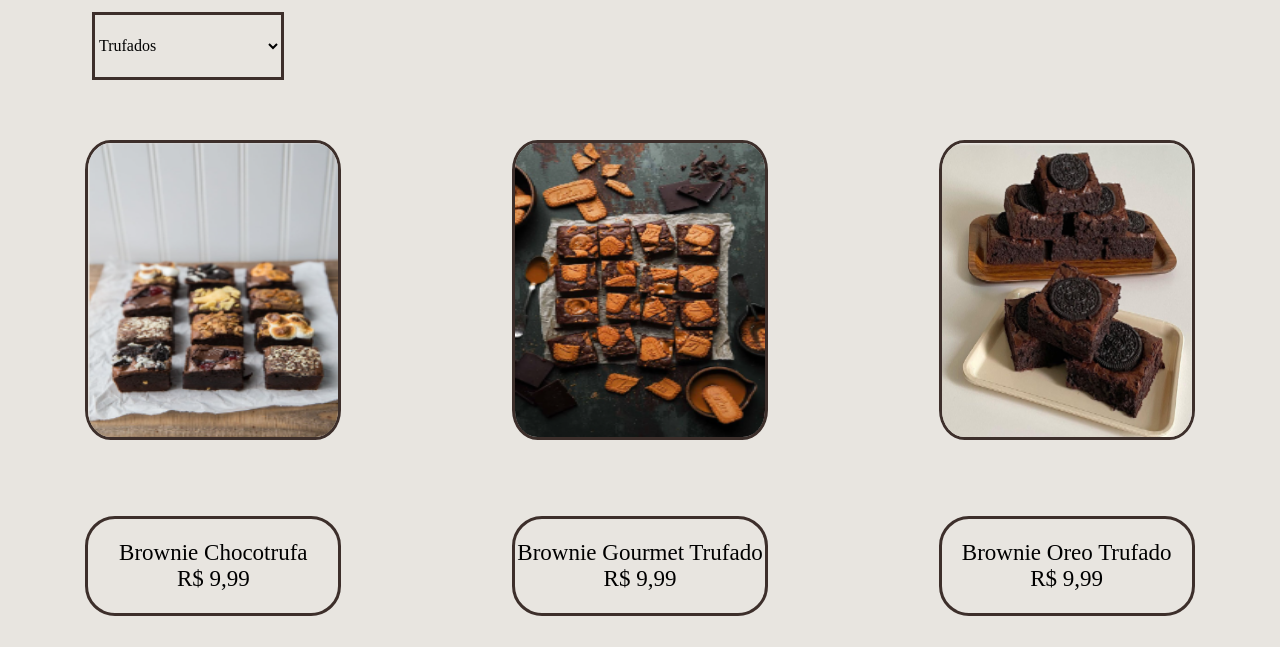
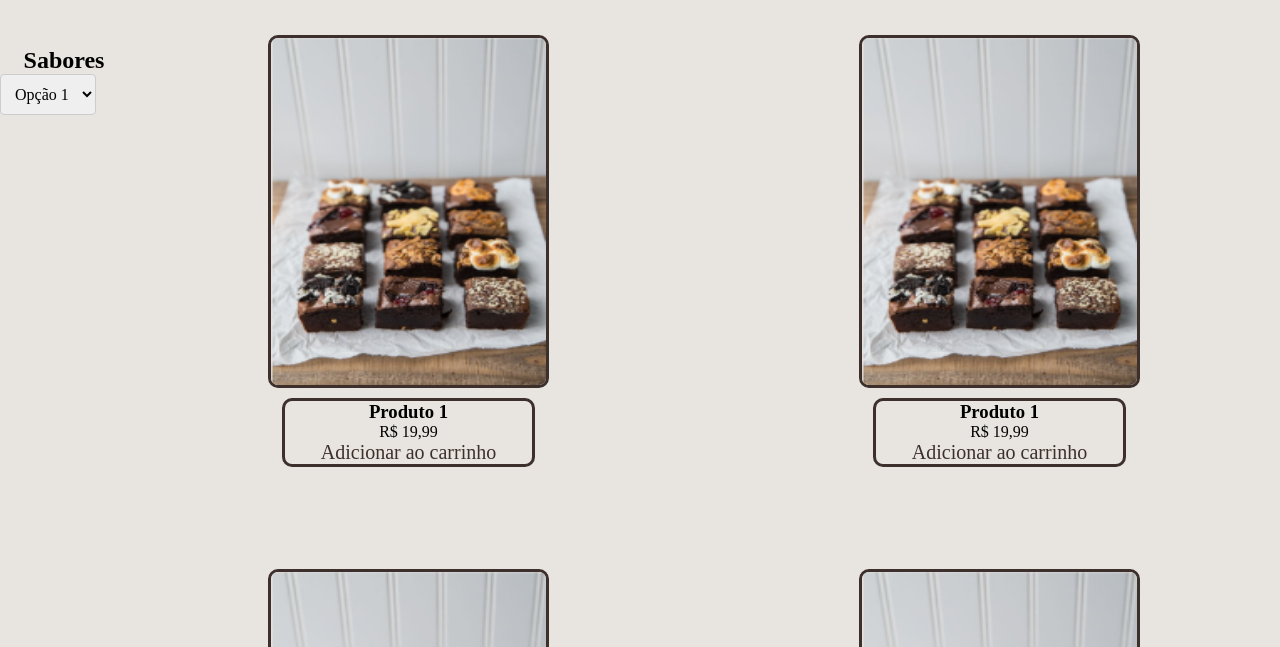
Before and after one commit to ViniciusJaeger/Projeto-BrownNow, a plain HTML site: page produtos.html in a window 1280 px wide. Shown: the part 153-800 px from the top of the page. Drawn offline with Linux system fonts and the light colour scheme.

Commit message:
produtosv2

```diff
--- a/assets/produtos.css
+++ b/assets/produtos.css
@@ -144,123 +144,75 @@ body {
 
 }
 
-section {
-    height: calc(100% - 150px);
-    width: 100%;
+.container {
+    display: grid;
+    grid-template-columns: 1fr 1fr;
+    gap: 30px;
+    margin-top: 3%;
+    flex: 1;
 }
 
-.produtoscont {
-    width: 100%;
-    height: 60%;
+.product-item {
     display: flex;
-    justify-content: space-around;
+    flex-direction: column;
     align-items: center;
+    text-align: center;
 }
 
-.seletorpai{
-    height: 15%;
-    width: 100%;
-    display: flex;
-    align-items: center;
+
+
+.product-item>img {
+    height: 70%;
+    width: 50%;
+    border: #3D2F2B 3px solid;
+    border-radius: 10px;
 }
 
-.seletor{
-    height: 70%;
-    width: 15%;
-    border: #3D2F2B solid 3px;
-    margin-left: 92px;
+.texto {
+    border: #3D2F2B 3px solid;
+    margin-top: 10px;
+    width: 45%;
+    border-radius: 10px;
 }
 
-.produto1 {
-    height: 300px;
-    width: 20%;
-    border-radius: 10%;
-    border: #3D2F2B 3px solid;
-}
-
-.produto2 {
-    height: 300px;
-    width: 20%;
-    border-radius: 10%;
-    border: #3D2F2B 3px solid;
-}
-
-.produto3 {
-    height: 300px;
-    width: 20%;
-    border-radius: 10%;
-    border: #3D2F2B 3px solid;
-}
-
-.conttexto {
-    height: 25%;
-    width: 100%;
-    display: flex;
-    justify-content: space-around;
-    align-items: center;
-}
-
-.texto1 {
-    height: 100px;
-    width: 20%;
-    border-radius: 30px;
-    border: #3D2F2B solid 3px;
-    display: flex;
-    justify-content: center;
-    font-size: 23px;
-    align-items: center;
-    flex-direction: column;
-}
-
-.texto2 {
-    height: 100px;
-    width: 20%;
-    border-radius: 30px;
-    border: #3D2F2B solid 3px;
-    display: flex;
-    justify-content: center;
-    font-size: 23px;
-    align-items: center;
-    flex-direction: column;
-}
-
-.texto3 {
-    height: 100px;
-    width: 20%;
-    border-radius: 30px;
-    border: #3D2F2B solid 3px;
-    display: flex;
-    justify-content: center;
-    font-size: 23px;
-    align-items: center;
-    flex-direction: column;
-}
-
-.imagem1{
-    height: 100%;
-    width: 100%;
-    border-radius: 9%;
-}
-
-.imagem2{
-    height: 100%;
-    width: 100%;
-    border-radius: 9%;
-}
-
-.imagem3{
-    height: 100%;
-    width: 100%;
-    border-radius: 9%
-}
-
-select {
-    height: 100%;
-    width: 100%;
-    font-size: 16px;
+.container button {
+    cursor: pointer;
+    font-size: 20px;
     background-color: #E8E5E0;
+    color: #3D2F2B;
 }
 
 option {
-    font-size: 20px;
+    font-size: 14px;
 }
+
+.texto2{
+    height: 50vh;
+    width: 10%;
+
+}
+
+.pai{
+    display: flex;
+}
+
+
+select {
+    padding: 10px;
+    font-size: 16px;
+    border: 1px solid #ccc;
+    border-radius: 4px;
+}
+
+option {
+    font-size: 14px;
+}
+
+.texto2 h1{
+    text-align: center;
+    margin-top: 50px;
+}
+
+.texto2 select{
+
+}
--- a/produtos.html
+++ b/produtos.html
@@ -44,30 +44,89 @@
             </div>
     </header>
     <section>
-        <div class="seletorpai">
-            <div class="seletor"><select>
-                    <option value="opcao1">Trufados</option>
-                    <option value="opcao2">Amendoim</option>
-                    <option value="opcao3">Maracuja</option>
-                    <option value="opcao3">Frutas Vermelhas</option>
-                    <option value="opcao3">Morango</option>
-                    <option value="opcao3">Chocolate</option>
-                </select></div>
-        </div>
-        <div class="produtoscont">
-            <div class="produto1"><img class="imagem1" src="images/brownie.png" alt=""></div>
-            <div class="produto2"><img class="imagem2" src="images/brownie2.png" alt=""></div>
-            <div class="produto3"><img class="imagem3" src="images/brownie3.png" alt=""></div>
-        </div>
-        <div class="conttexto">
-            <div class="texto1">Brownie Chocotrufa<br>
-                <p>R$ 9,99</p>
+        <div class="pai">
+            <div class="texto2">
+                <h1>Sabores</h1>
+                <select>
+                    <option value="opcao1">Opção 1</option>
+                    <option value="opcao2">Opção 2</option>
+                    <option value="opcao3">Opção 3</option>
+                </select>
             </div>
-            <div class="texto2">Brownie Gourmet Trufado<br>
-                <p>R$ 9,99</p>
-            </div>
-            <div class="texto3">Brownie Oreo Trufado<br>
-                <p>R$ 9,99</p>
+            <div class="container">
+                <div class="product-item">
+                    <img src="images/brownie.png" alt="Produto 1">
+                    <div class="texto">
+                        <h3>Produto 1</h3>
+                        <p>R$ 19,99</p>
+                        <button>Adicionar ao carrinho</button>
+                    </div>
+                </div>
+                <div class="product-item">
+                    <img src="images/brownie.png" alt="Produto 1">
+                    <div class="texto">
+                        <h3>Produto 1</h3>
+                        <p>R$ 19,99</p>
+                        <button>Adicionar ao carrinho</button>
+                    </div>
+                </div>
+                <div class="product-item">
+                    <img src="images/brownie.png" alt="Produto 1">
+                    <div class="texto">
+                        <h3>Produto 1</h3>
+                        <p>R$ 19,99</p>
+                        <button>Adicionar ao carrinho</button>
+                    </div>
+                </div>
+                <div class="product-item">
+                    <img src="images/brownie.png" alt="Produto 1">
+                    <div class="texto">
+                        <h3>Produto 1</h3>
+                        <p>R$ 19,99</p>
+                        <button>Adicionar ao carrinho</button>
+                    </div>
+                </div>
+                <div class="product-item">
+                    <img src="images/brownie.png" alt="Produto 1">
+                    <div class="texto">
+                        <h3>Produto 1</h3>
+                        <p>R$ 19,99</p>
+                        <button>Adicionar ao carrinho</button>
+                    </div>
+                </div>
+                <div class="product-item">
+                    <img src="images/brownie.png" alt="Produto 1">
+                    <div class="texto">
+                        <h3>Produto 1</h3>
+                        <p>R$ 19,99</p>
+                        <button>Adicionar ao carrinho</button>
+                    </div>
+                </div>
+                <div class="product-item">
+                    <img src="images/brownie.png" alt="Produto 1">
+                    <div class="texto">
+                        <h3>Produto 1</h3>
+                        <p>R$ 19,99</p>
+                        <button>Adicionar ao carrinho</button>
+                    </div>
+                </div>
+                <div class="product-item">
+                    <img src="images/brownie.png" alt="Produto 1">
+                    <div class="texto">
+                        <h3>Produto 1</h3>
+                        <p>R$ 19,99</p>
+                        <button>Adicionar ao carrinho</button>
+                    </div>
+                </div>
+                <div class="product-item">
+                    <img src="images/brownie.png" alt="Produto 1">
+                    <div class="texto">
+                        <h3>Produto 1</h3>
+                        <p>R$ 19,99</p>
+                        <button>Adicionar ao carrinho</button>
+                    </div>
+                </div>
+
             </div>
         </div>
     </section>
```
